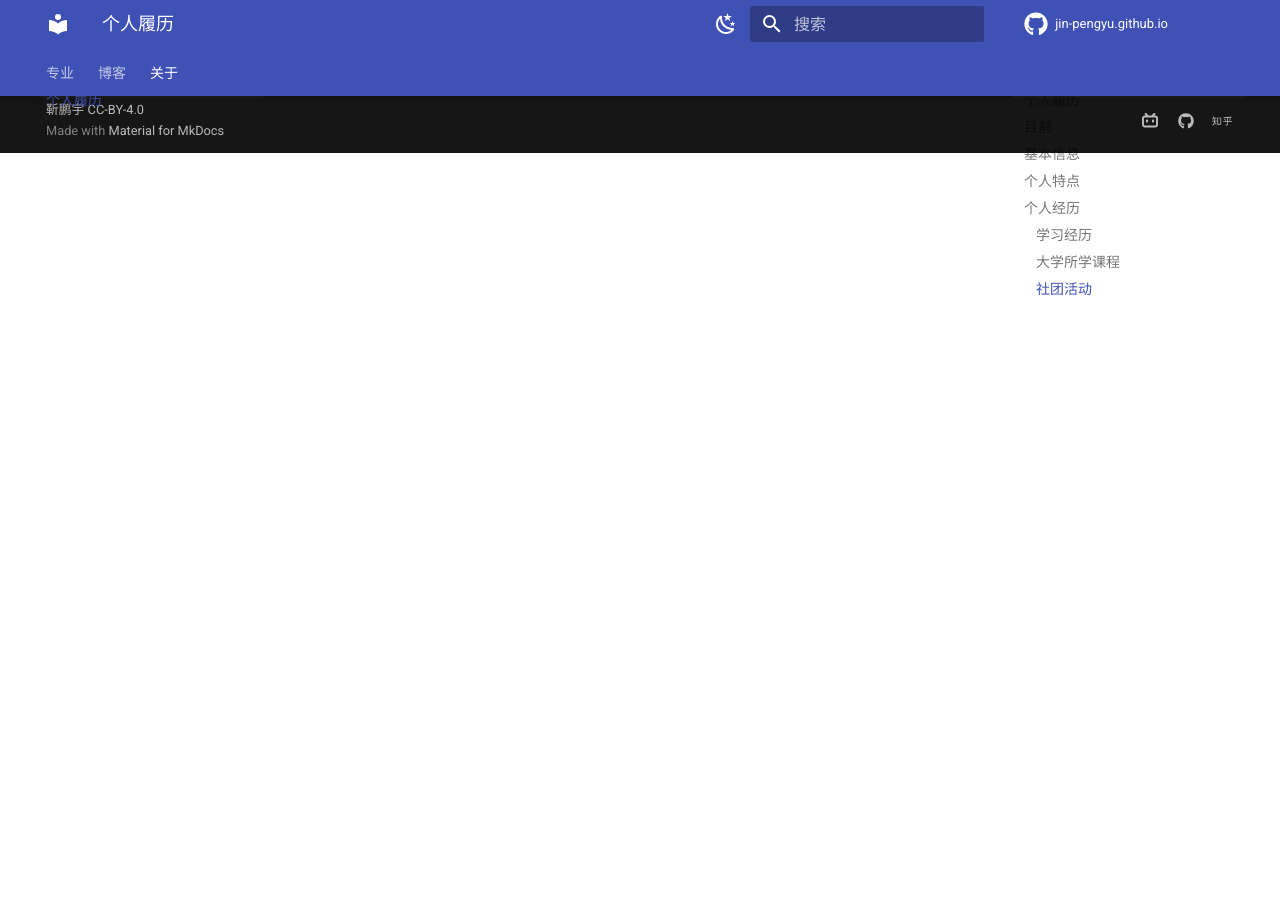
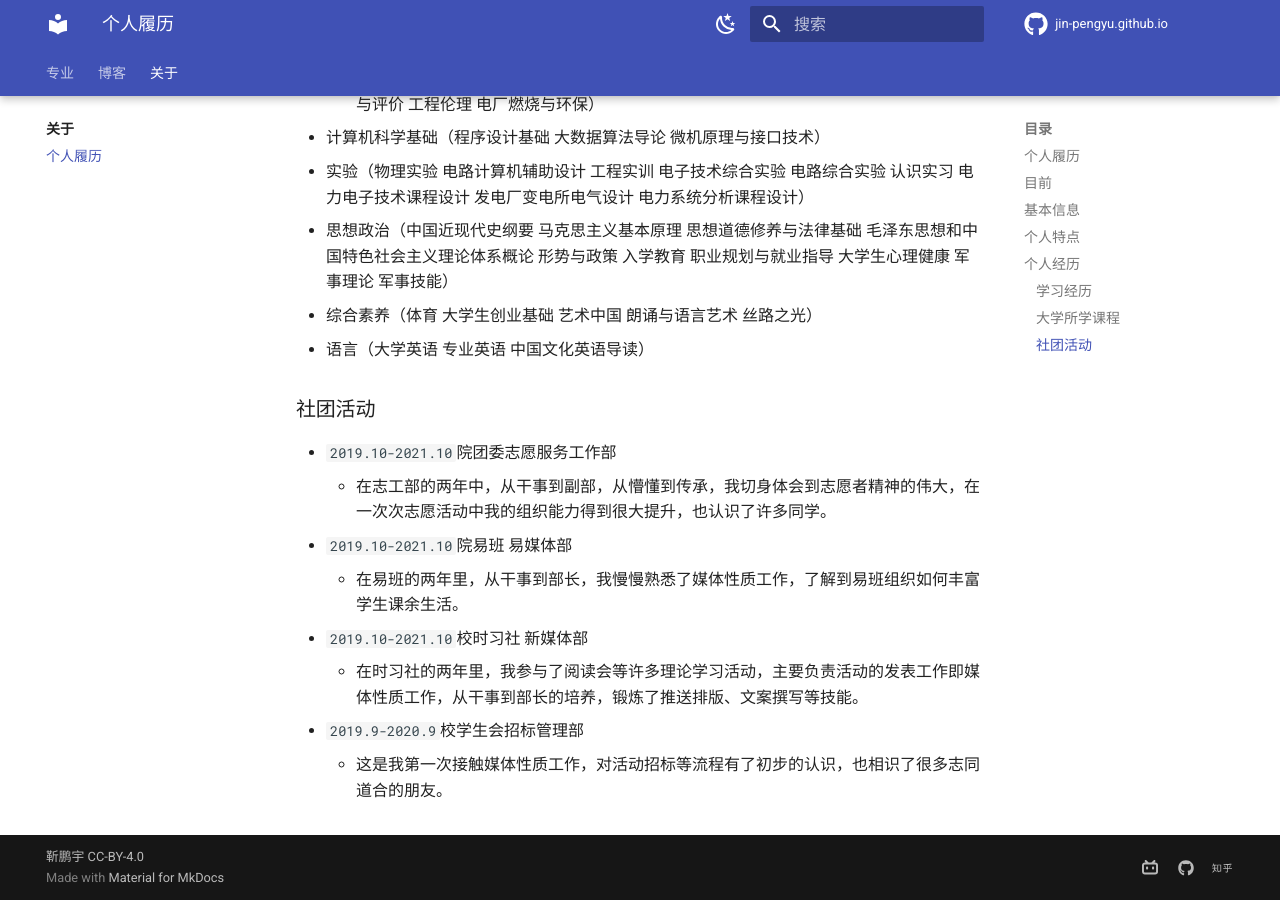
Before and after one commit to Pengyu-Jin/Pengyu-Jin.github.io, an MkDocs documentation site: the page built from docs/about/personal profile/p p.md, in a window 1280 px wide and 900 px high, scrolled down 1785 px. Built offline with MkDocs 1.6.1 and Material for MkDocs 9.7.7, drawn with Linux system fonts in a browser that asks for light colours; some of the changed text lies outside the part shown.

Commit message:
change style59

```diff
--- a/docs/about/personal profile/p p.md
+++ b/docs/about/personal profile/p p.md
@@ -28,6 +28,18 @@
 ## 个人经历
 
 ### 学习经历
+- `2016.9-2019.6`安阳市第一中学
+    - 高考以580分的成绩被上海电力大学录取
+- `2019.9-2023.6`上海电力大学电气工程及其自动化专业
+    - 知识积累
+        - 有扎实的数学物理基础
+        - 掌握电气工程核心专业课的基础知识
+        - 掌握计算机学科的基础知识
+    - 学分绩
+        - 平均学分3.651
+        - 系内排名43/569
+
+
 ### 大学所学课程
 - 数理基础
     - 数学（高等数学 线性代数 概率论 复变函数与积分变换 数理统计 数学建模实践）
@@ -43,3 +55,11 @@
 - 语言（大学英语 专业英语 中国文化英语导读）
 
 ### 社团活动
+- `2019.10-2021.10`院团委志愿服务工作部
+    - 在志工部的两年中，从干事到副部，从懵懂到传承，我切身体会到志愿者精神的伟大，在一次次志愿活动中我的组织能力得到很大提升，也认识了许多同学。
+- `2019.10-2021.10`院易班 易媒体部
+    - 在易班的两年里，从干事到部长，我慢慢熟悉了媒体性质工作，了解到易班组织如何丰富学生课余生活。
+- `2019.10-2021.10`校时习社 新媒体部
+    - 在时习社的两年里，我参与了阅读会等许多理论学习活动，主要负责活动的发表工作即媒体性质工作，从干事到部长的培养，锻炼了推送排版、文案撰写等技能。
+- `2019.9-2020.9`校学生会招标管理部
+    - 这是我第一次接触媒体性质工作，对活动招标等流程有了初步的认识，也相识了很多志同道合的朋友。
```
